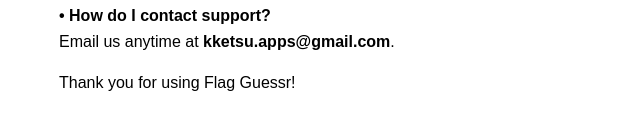
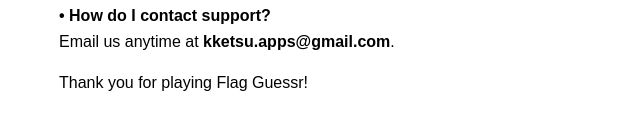
Before and after one commit to efe-erel/flagguessr-support, a plain HTML site: page index.html in a window 1280 px wide. Shown: the part 260-390 px from the top of the page, 231-871 px from the left. Drawn offline with Linux system fonts and the light colour scheme.

Commit message:
Update thank you message in index.html

```diff
--- a/index.html
+++ b/index.html
@@ -20,6 +20,6 @@
   <p><strong>• How do I contact support?</strong><br>
   Email us anytime at <strong>kketsu.apps@gmail.com</strong>.</p>
 
-  <p>Thank you for using Flag Guessr!</p>
+  <p>Thank you for playing Flag Guessr!</p>
 </body>
 </html>
```
